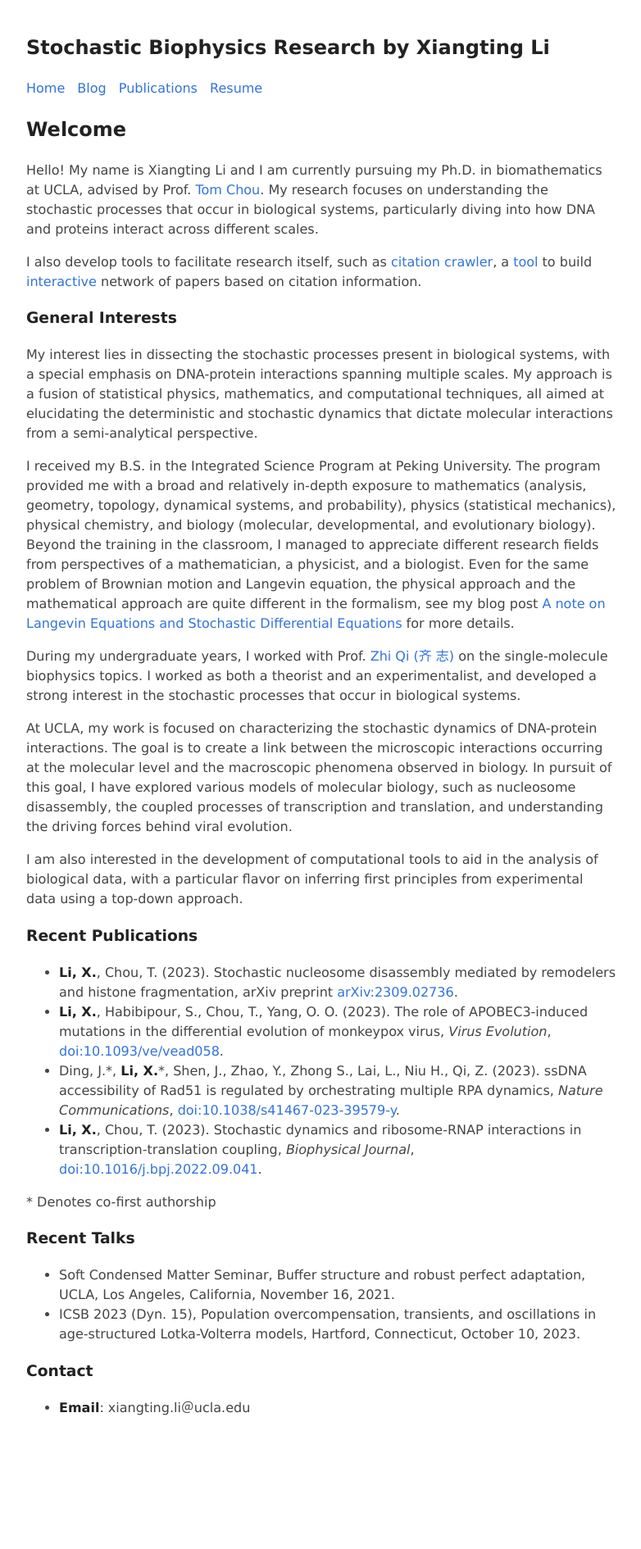
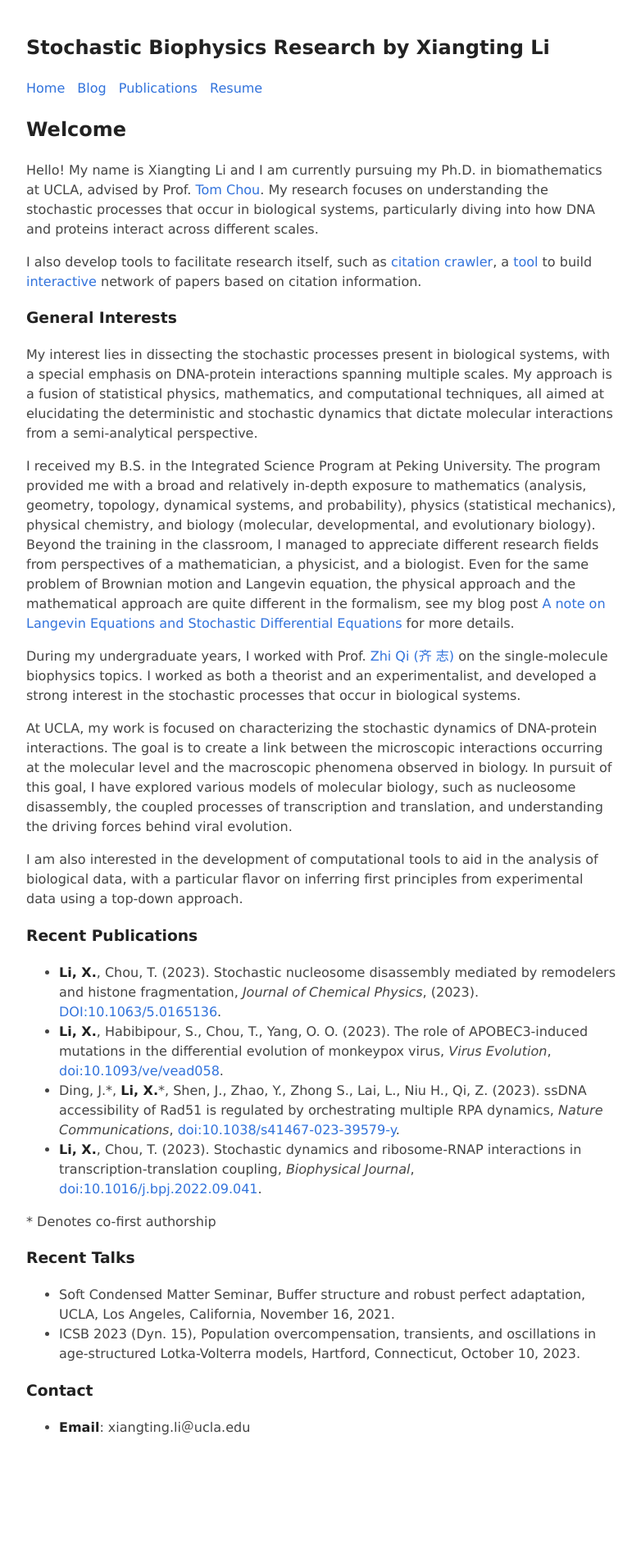
Before and after one commit to hsianktin/hsianktin.github.io, a Jekyll site: the page built from index.md, in a window 1280 px wide. Shown: the whole page at 82% size, without its empty margins (248-1030 px from the left). Built offline with Jekyll 4.4.1, drawn with Linux system fonts in a browser that asks for light colours; before the commit the page ends 1866 px from its top, so only the background shows below that.

Commit message:
regular update

```diff
--- a/index.md
+++ b/index.md
@@ -61,7 +61,7 @@ approach.
 
 ### Recent Publications
 
-- **Li, X.**, Chou, T. (2023). Stochastic nucleosome disassembly mediated by remodelers and histone fragmentation, arXiv preprint [arXiv:2309.02736](https://arxiv.org/abs/2309.02736).
+- **Li, X.**, Chou, T. (2023). Stochastic nucleosome disassembly mediated by remodelers and histone fragmentation,  _Journal of Chemical Physics_, (2023). [DOI:10.1063/5.0165136](https://doi.org/10.1063/5.0165136).
 - **Li, X.**, Habibipour, S., Chou, T., Yang, O. O. (2023). The role of APOBEC3-induced mutations in the differential evolution of monkeypox virus, _Virus Evolution_, [doi:10.1093/ve/vead058](https://doi.org/10.1093/ve/vead058).
 - Ding, J.\*, **Li, X.**\*, Shen, J., Zhao, Y., Zhong S., Lai, L., Niu H., Qi, Z. (2023). ssDNA accessibility of Rad51 is regulated by orchestrating multiple RPA dynamics, _Nature Communications_, [doi:10.1038/s41467-023-39579-y](https://doi.org/10.1038/s41467-023-39579-y).
 - **Li, X.**, Chou, T. (2023). Stochastic dynamics and ribosome-RNAP interactions in transcription-translation coupling, _Biophysical Journal_, [doi:10.1016/j.bpj.2022.09.041](https://doi.org/10.1016/j.bpj.2022.09.041).
```
Also changed, not shown: publications.md (+1 -1 lines).
